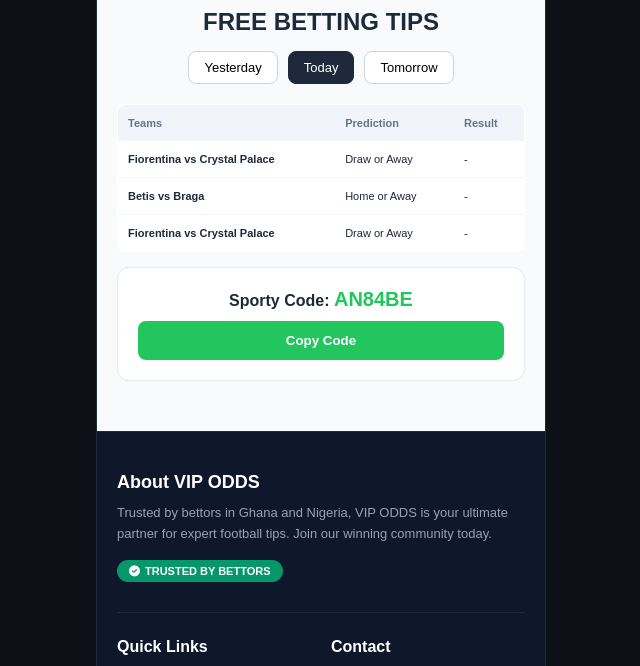
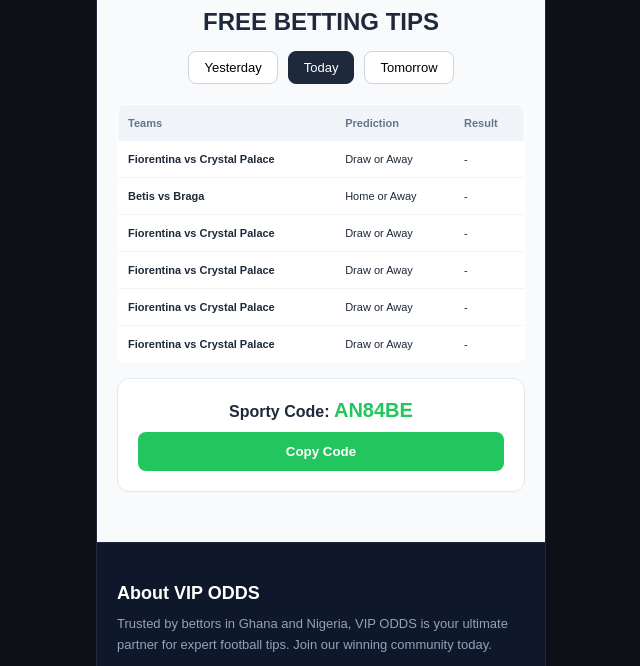
Before and after one commit to callmekome/Josh-, a plain HTML site: page Index.html in a window 1280 px wide. Shown: the part 434-1100 px from the top of the page, without its empty margins (319-959 px from the left). Drawn offline with Linux system fonts and the light colour scheme.

Commit message:
Update Index.html

```diff
--- a/Index.html
+++ b/Index.html
@@ -149,7 +149,10 @@
             today: { code: "AN84BE", games: [
                 { teams: "Fiorentina vs Crystal Palace", pred: "Draw or Away", res: "-" },
                 { teams: "Betis vs Braga", pred: "Home or Away", res: "-" },
-{ teams: "Fiorentina vs Crystal Palace", pred: "Draw or Away", res: "-" }
+{ teams: "Fiorentina vs Crystal Palace", pred: "Draw or Away", res: "-" },
+{ teams: "Fiorentina vs Crystal Palace", pred: "Draw or Away", res: "-" },
+{ teams: "Fiorentina vs Crystal Palace", pred: "Draw or Away", res: "-" },
+{ teams: "Fiorentina vs Crystal Palace", pred: "Draw or Away", res: "-" },
             ]},
             yesterday: { code: "EXPIRED", games: [] },
             tomorrow: { code: "WAITING", games: [] }
```
